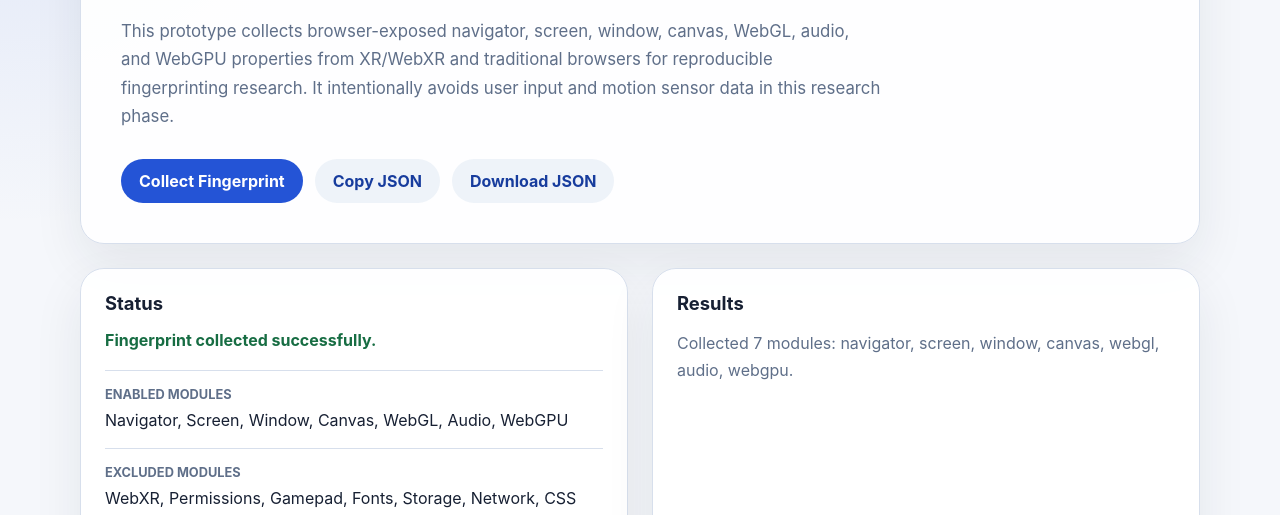
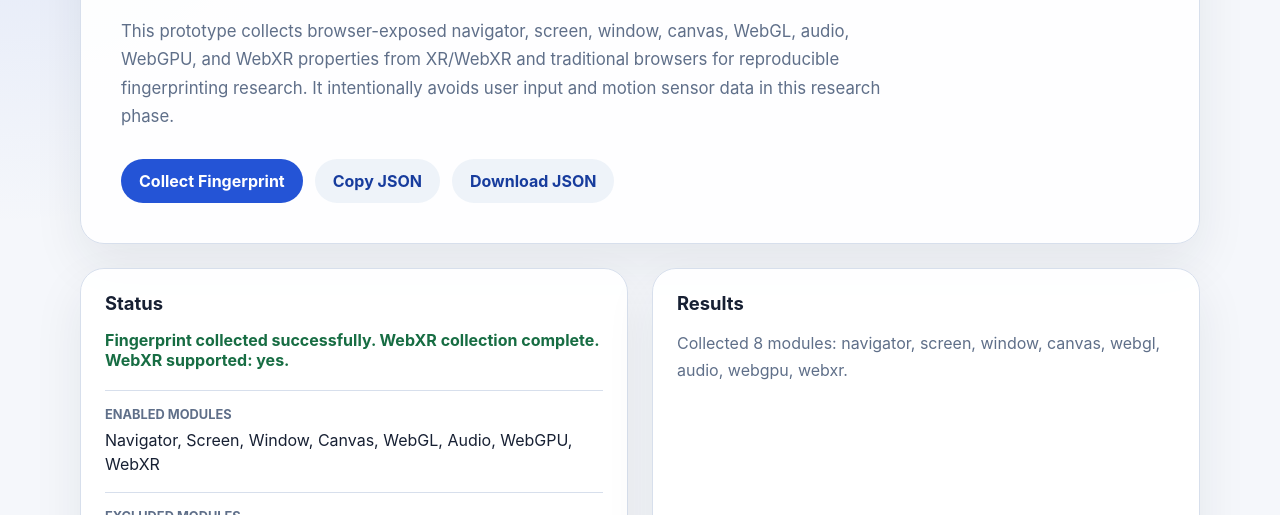
Before and after one commit to redoyakanda/xr-web-fingerprinting, a plain HTML site: page index.html in a window 1280 px wide. Both pictures are taken after a click on the button "Collect Fingerprint". Shown: the part 285-800 px from the top of the page. Drawn offline with Linux system fonts and the light colour scheme.

Commit message:
Implement passive WebXR capability collector

```diff
--- a/index.html
+++ b/index.html
@@ -12,7 +12,7 @@
       <p class="eyebrow">Academic browser measurement foundation</p>
       <h1 id="project-title">XR Web Fingerprinting Research Platform</h1>
       <p class="description">
-        This prototype collects browser-exposed navigator, screen, window, canvas, WebGL, audio, and WebGPU
+        This prototype collects browser-exposed navigator, screen, window, canvas, WebGL, audio, WebGPU, and WebXR
         properties from XR/WebXR and traditional browsers for reproducible
         fingerprinting research. It intentionally avoids user input and
         motion sensor data in this research phase.
@@ -33,11 +33,11 @@
         <dl class="status-list">
           <div>
             <dt>Enabled modules</dt>
-            <dd>Navigator, Screen, Window, Canvas, WebGL, Audio, WebGPU</dd>
+            <dd>Navigator, Screen, Window, Canvas, WebGL, Audio, WebGPU, WebXR</dd>
           </div>
           <div>
             <dt>Excluded modules</dt>
-            <dd>WebXR, Permissions, Gamepad, Fonts, Storage, Network, CSS Media Queries, Feature Detection</dd>
+            <dd>Permissions, Gamepad, Fonts, Storage, Network, CSS Media Queries, Feature Detection</dd>
           </div>
         </dl>
       </article>
--- /dev/null
+++ b/js/collectors/webxr.js
@@ -0,0 +1,131 @@
+import { createCollectorResult, safeRead } from '../utils/utils.js';
+
+const SESSION_MODES = [
+  ['inline', 'inline'],
+  ['immersive-vr', 'immersiveVR'],
+  ['immersive-ar', 'immersiveAR'],
+];
+
+const CORE_INTERFACES = [
+  'XRSystem',
+  'XRSession',
+  'XRFrame',
+  'XRReferenceSpace',
+  'XRBoundedReferenceSpace',
+  'XRView',
+  'XRPose',
+  'XRViewerPose',
+  'XRInputSource',
+  'XRWebGLLayer',
+  'XRSessionEvent',
+  'XRInputSourceEvent',
+];
+
+const LAYER_INTERFACES = [
+  'XRWebGLLayer',
+  'XRProjectionLayer',
+  'XRQuadLayer',
+  'XRCylinderLayer',
+  'XREquirectLayer',
+  'XRCubeLayer',
+  'XRMediaBinding',
+  'XRWebGLBinding',
+];
+
+const ENVIRONMENT_INTERFACES = [
+  'XRAnchor',
+  'XRHitTestSource',
+  'XRTransientInputHitTestSource',
+  'XRDepthInformation',
+  'XRCPUDepthInformation',
+  'XRWebGLDepthInformation',
+  'XRLightProbe',
+  'XRLightEstimate',
+  'XRPlane',
+  'XRMesh',
+];
+
+const INPUT_INTERFACES = [
+  'XRInputSource',
+  'XRHand',
+  'XRJointPose',
+];
+
+const OPTIONAL_INTERFACES = [
+  'XRDOMOverlayState',
+];
+
+/**
+ * WebXR availability may reveal whether a browser is XR-capable, while
+ * session-mode support can distinguish immersive browser environments and
+ * exposed interfaces/extensions can add fingerprinting features. This collector
+ * is intentionally capability-based rather than sensor-based: it never calls
+ * requestSession(), never activates XR devices, and never reads pose, motion,
+ * hand, eye, controller, camera, depth, hit-test, anchor, or scene data.
+ */
+export async function collectWebXRFingerprint() {
+  const warnings = [];
+  const errors = [];
+  const xr = safeRead(() => navigator.xr);
+  const navigatorXRAvailable = Boolean(xr && !xr.unavailable);
+
+  const values = {
+    secureContext: safeRead(() => window.isSecureContext),
+    navigatorXRAvailable,
+    sessionModes: {
+      inline: null,
+      immersiveVR: null,
+      immersiveAR: null,
+    },
+    coreInterfaces: collectInterfaceGroup(CORE_INTERFACES),
+    optionalInterfaces: collectInterfaceGroup(OPTIONAL_INTERFACES),
+    layerInterfaces: collectInterfaceGroup(LAYER_INTERFACES),
+    environmentInterfaces: collectInterfaceGroup(ENVIRONMENT_INTERFACES),
+    inputInterfaces: collectInterfaceGroup(INPUT_INTERFACES),
+    notes: [
+      'Passive WebXR capability detection only; requestSession() is intentionally not called.',
+      'Some WebXR features may remain hidden until an application explicitly requests and receives an XRSession.',
+    ],
+  };
+
+  if (!values.secureContext) {
+    warnings.push('WebXR generally requires a secure context; this page is not currently in one.');
+  }
+
+  if (!navigatorXRAvailable) {
+    warnings.push('navigator.xr is unavailable; WebXR is unsupported, disabled, blocked by policy, or hidden by the browser.');
+    return createCollectorResult('webxr', false, values, warnings, errors);
+  }
+
+  if (typeof xr.isSessionSupported !== 'function') {
+    warnings.push('navigator.xr exists, but isSessionSupported() is unavailable. Session-mode capability cannot be queried passively.');
+    return createCollectorResult('webxr', true, values, warnings, errors);
+  }
+
+  await Promise.all(SESSION_MODES.map(async ([mode, key]) => {
+    try {
+      values.sessionModes[key] = Boolean(await xr.isSessionSupported(mode));
+    } catch (error) {
+      values.sessionModes[key] = null;
+      warnings.push(`isSessionSupported("${mode}") failed: ${error instanceof Error ? error.message : String(error)}`);
+    }
+  }));
+
+  return createCollectorResult('webxr', true, values, warnings, errors);
+}
+
+function collectInterfaceGroup(names) {
+  return Object.fromEntries(names.map((name) => [name, inspectInterface(name)]));
+}
+
+function inspectInterface(name) {
+  const ctor = safeRead(() => window[name]);
+  const available = typeof ctor === 'function';
+  const prototype = available ? safeRead(() => Boolean(ctor.prototype)) : false;
+
+  return {
+    available,
+    constructorType: ctor && !ctor.unavailable ? typeof ctor : null,
+    prototypeAvailable: Boolean(prototype && !prototype.unavailable),
+  };
+}
--- a/js/core/app.js
+++ b/js/core/app.js
@@ -4,6 +4,7 @@ import { collectNavigatorFingerprint } from '../collectors/navigator.js';
 import { collectScreenFingerprint } from '../collectors/screen.js';
 import { collectWebGLFingerprint } from '../collectors/webgl.js';
 import { collectWebGPUFingerprint } from '../collectors/webgpu.js';
+import { collectWebXRFingerprint } from '../collectors/webxr.js';
 import { collectWindowFingerprint } from '../collectors/window.js';
 import { copyFingerprintJson, downloadFingerprintJson } from '../export/jsonExport.js';
 import { renderFingerprint, renderStatus } from '../ui/renderer.js';
@@ -28,23 +29,24 @@ const collectors = [
   ['webgl', collectWebGLFingerprint],
   ['audio', collectAudioFingerprint],
   ['webgpu', collectWebGPUFingerprint],
+  ['webxr', collectWebXRFingerprint],
 ];
 
 const modules = collectors.map(([name]) => name);
 
 /** Runs all enabled collector modules and merges their standard JSON envelopes. */
-async function collectFingerprint() {
+async function collectFingerprint(onCollectorStatus = () => {}) {
   const collectedAt = createTimestamp();
 
   const results = await Promise.all(
-    collectors.map(async ([name, collector]) => [name, await runCollector(name, collector)]),
+    collectors.map(async ([name, collector]) => [name, await runCollector(name, collector, onCollectorStatus)]),
   );
 
   return {
     metadata: {
       project: 'XR Web Fingerprinting Research Platform',
       collectedAt,
-      moduleVersion: 'task-3-audio-webgpu',
+      moduleVersion: 'task-4-webxr',
       modules,
     },
     ...Object.fromEntries(results),
@@ -52,23 +54,40 @@ async function collectFingerprint() {
 }
 
 /** Keeps one collector failure from aborting the full fingerprint collection. */
-async function runCollector(name, collector) {
+async function runCollector(name, collector, onCollectorStatus = () => {}) {
   try {
-    return await collector();
+    onCollectorStatus(name, 'begin');
+    const result = await collector();
+    onCollectorStatus(name, 'complete', result);
+    return result;
   } catch (error) {
-    return {
+    const fallbackResult = {
       category: name,
       supported: false,
       values: {},
       warnings: [],
       errors: [error instanceof Error ? error.message : String(error)],
     };
+    onCollectorStatus(name, 'complete', fallbackResult);
+    return fallbackResult;
   }
 }
 
 elements.collectButton.addEventListener('click', async () => {
   renderStatus('Collecting fingerprint...', elements);
-  latestFingerprint = await collectFingerprint();
+  latestFingerprint = await collectFingerprint((name, phase, result) => {
+    if (name !== 'webxr') {
+      return;
+    }
+
+    if (phase === 'begin') {
+      renderStatus('WebXR collection begins: passively checking browser-exposed XR capabilities...', elements);
+    }
+
+    if (phase === 'complete') {
+      renderStatus(`WebXR collection complete. WebXR supported: ${result.supported ? 'yes' : 'no'}.`, elements);
+    }
+  });
   renderFingerprint(latestFingerprint, elements);
 });
 
--- a/js/ui/renderer.js
+++ b/js/ui/renderer.js
@@ -4,7 +4,10 @@ export function renderFingerprint(fingerprint, elements) {
   elements.jsonViewer.textContent = stringifyFingerprint(fingerprint);
   elements.jsonTimestamp.textContent = fingerprint.metadata.collectedAt;
   elements.resultsSummary.textContent = `Collected ${fingerprint.metadata.modules.length} modules: ${fingerprint.metadata.modules.join(', ')}.`;
-  elements.statusMessage.textContent = 'Fingerprint collected successfully.';
+  const webxrStatus = fingerprint.webxr
+    ? ` WebXR collection complete. WebXR supported: ${fingerprint.webxr.supported ? 'yes' : 'no'}.`
+    : '';
+  elements.statusMessage.textContent = `Fingerprint collected successfully.${webxrStatus}`;
   elements.copyButton.disabled = false;
   elements.downloadButton.disabled = false;
 }
```
Also changed, not shown: docs/architecture.md (+9 -2 lines), tests/webxr.test.mjs (added, +57 -0 lines), README.md.
